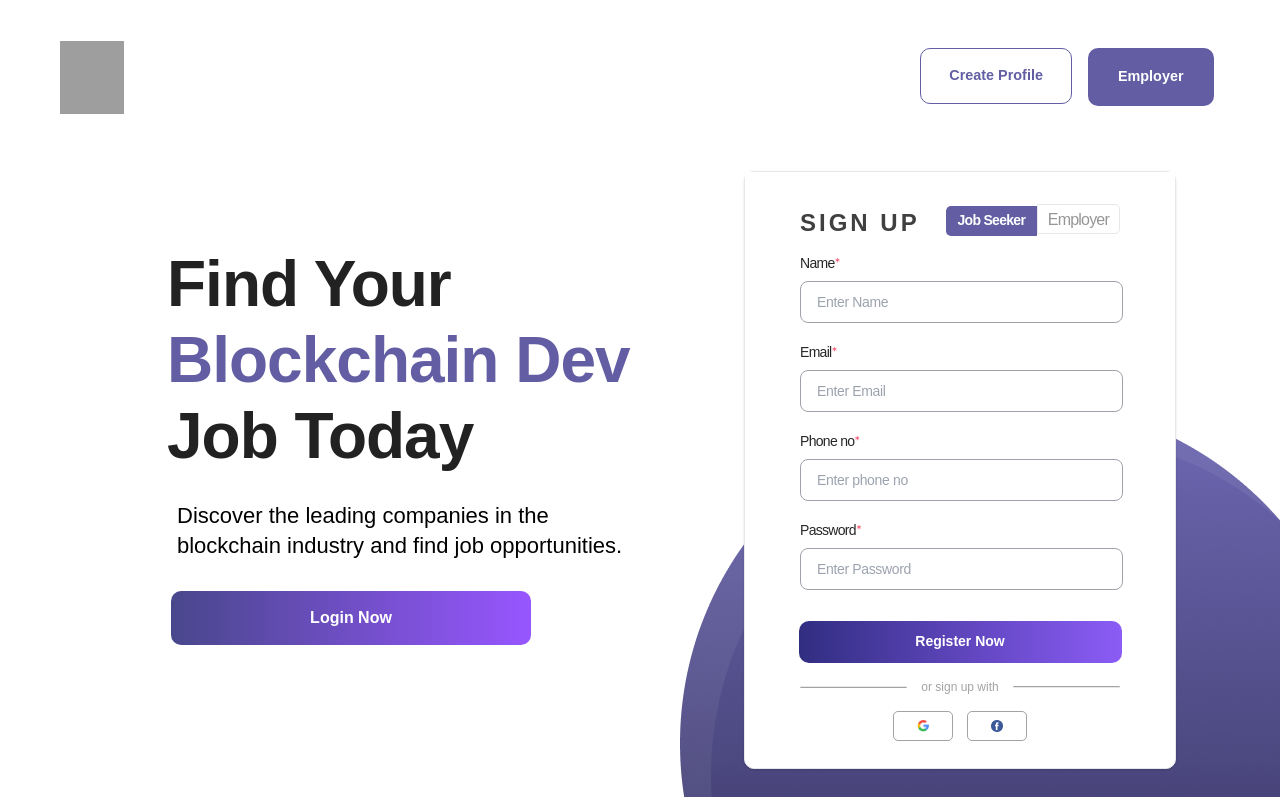
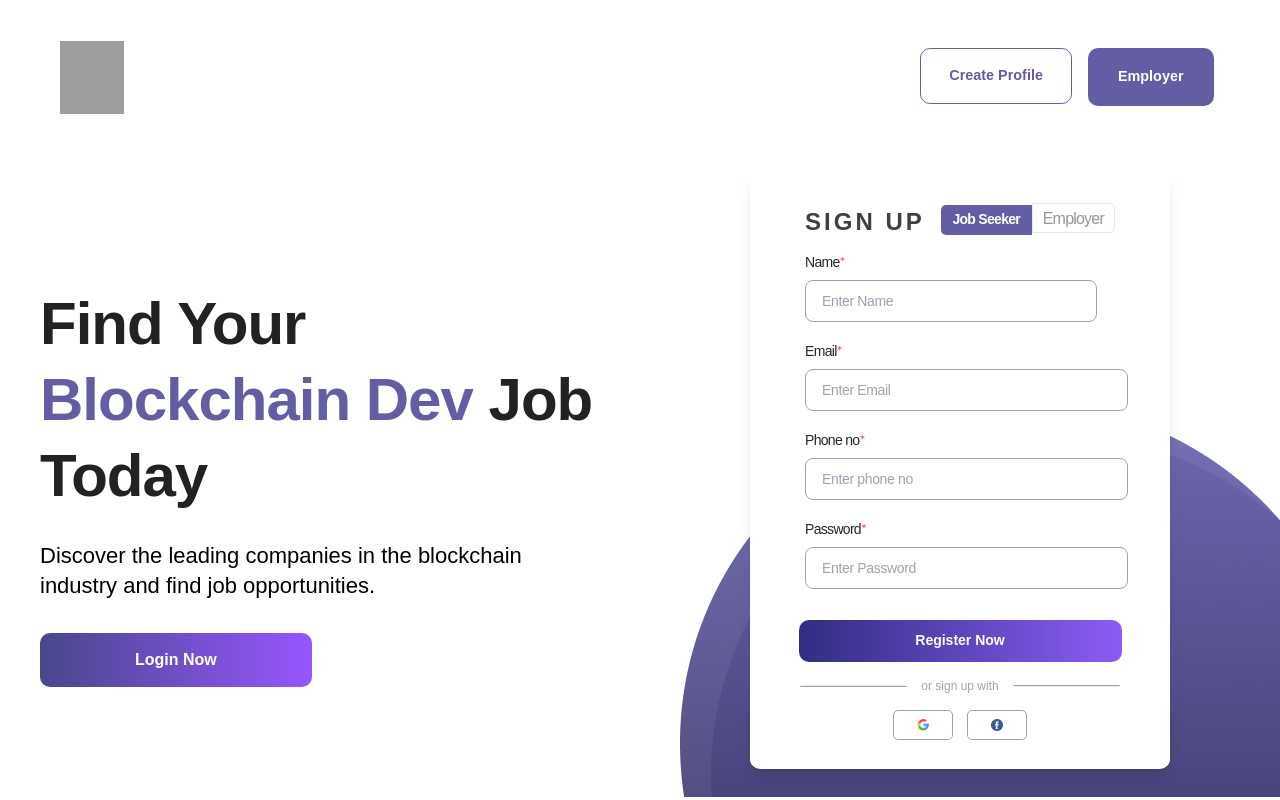
Before and after one commit to umairnaeem373/cv-maker-redux, a React (Create React App) app: page / in a window 1280 px wide. Shown: the top 800 px of the page. Built offline with nearby package versions, Linux system fonts and the light colour scheme; grey boxes are pictures that could not be loaded.

Commit message:
form UI updates

```diff
--- a/src/Components/HomePage/MaskGroup.jsx
+++ b/src/Components/HomePage/MaskGroup.jsx
@@ -15,30 +15,30 @@ function MaskGroup() {
 
   return (
     <div className="relative h-fit">
-      <div className="grid grid-cols-1 md:grid-cols-2">
-        <div>
-        <h1 className="font-extrabold text-[64px] text-[rgb(34,34,34)] leading-[76px] tracking-[-1px] max-w-[613px] h-auto mt-[103px] ms-[167px]">
+      <div className="grid grid-cols-1 lg:grid-cols-2">
+        <div className="p-10 mx-auto">
+        <h1 className="font-extrabold text-6xl text-[rgb(34,34,34)] leading-[76px] tracking-[-1px] max-w-[613px] h-auto mt-[103px]">
             Find Your <span className="text-[#635EA3]">Blockchain Dev</span> Job
             Today
           </h1>
-          <p className="max-w-[519px] text-[22px] leading-[30.01px] tracking-[2%] h-[60px] ms-[177px] mt-[27px]">
+          <p className="max-w-[519px] text-[22px] leading-[30.01px] tracking-[2%] h-fit mt-[27px]">
             Discover the leading companies in the blockchain industry and find
             job opportunities.
           </p>
           <button
           onClick={()=>navigate('/login')}
-           className="w-[360px] ms-[171px] mt-[30px] h-[54px] px-[95px] py-[15px] text-white font-bold rounded-[10px] bg-gradient-to-r from-[#49478C] to-[#9756FF]">
+           className="max-w-[360px] whitespace-nowrap mt-8 h-[54px] px-[95px] py-[15px] text-white font-bold rounded-[10px] bg-gradient-to-r from-[#49478C] to-[#9756FF]">
             Login Now
           </button>
         </div>
 
-        <div className="border mx-auto bg-white w-[432px] h-[598px] my-[28px] rounded-[10px] shadow">
+        <div className="mx-auto shadow-lg bg-white min-w-fit max-w-[432px] h-[598px] my-[28px] rounded-[10px]">
           <div className="bg-white">
-            <div className="mx-[55px] flex items-center justify-between">
+            <div className="mx-[55px] flex gap-4 items-center justify-between">
               <h1 className="mt-[39px] text-center whitespace-nowrap text-neutral-700 text-2xl font-extrabold font-['Nunito Sans'] uppercase leading-none tracking-[3px]">
                 sign up
               </h1>
-              <div className="w-auto mt-[32px]">
+              <div className="whitespace-nowrap mt-[32px]">
                 <button className="h-[30px] rounded-tl-[5.05px] py-[5px] px-[10px] rounded-bl-[5.05px] font-bold text-[14px] text-white bg-[#635EA3] w-[91px] leading-[19.1px] tracking-tighter">
                   Job Seeker
                 </button>
@@ -48,7 +48,7 @@ function MaskGroup() {
               </div>
             </div>
 
-            <div className="h-[69px] ms-[55px] mt-[17px] ">
+            <div className="h-[69px] ms-[55px] mt-[17px]">
               <p className="w-[68px] text-neutral-800 text-sm  font-['Nunito Sans'] tracking-tighter">
                 Name
                 <span className="text-rose-500 font-['Lato'] tracking-tighter">
@@ -59,7 +59,7 @@ function MaskGroup() {
                 name="Name"
                 onChange={handleChange}
                 placeholder="Enter Name"
-                className="mt-[8px] w-[323px] h-[42px] top-[27px] ps-[16px]  rounded-lg border border-zinc-400 text-neutral-400 text-sm font-normal font-['Nunito Sans'] tracking-tight"
+                className="mt-[8px] min-w-[80%] max-w-[323px] h-[42px] top-[27px] px-[16px]  rounded-lg border border-zinc-400 text-neutral-400 text-sm font-normal font-['Nunito Sans'] tracking-tight"
               ></input>
             </div>
 
```
